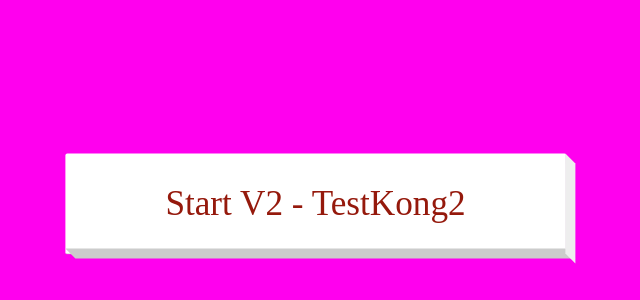
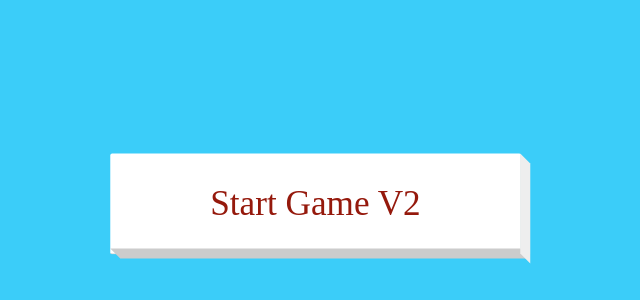
Before and after one commit to tanatworks/Geemu, a React (Create React App) app in the folder Tetris-V2/: page / in a window 1280 px wide. Shown: the part 196-496 px from the top of the page, without its empty margins (324-964 px from the left). Built offline with nearby package versions, Linux system fonts and the light colour scheme; a web font is replaced by a local one.

Commit message:
style: Update background color of StartPage to #3bcdf9 and change button text to 'Start Game V2'

```diff
--- a/Tetris-V2/src/components/StartPage/index.js
+++ b/Tetris-V2/src/components/StartPage/index.js
@@ -5,7 +5,7 @@ const StyledStartPage = styled.div`
     width: 100vw;
     height: 100vh;
     overflow: hidden;
-    background-color: #ff00ee;
+    background-color: #3bcdf9;
 `;
 
 const StartButton = styled.button`
@@ -73,7 +73,7 @@ const StartButton = styled.button`
 const StartPage = ({ startClick }) => {
     return (
         <StyledStartPage>
-            <StartButton onClick={startClick}>Start V2 - TestKong2</StartButton>
+            <StartButton onClick={startClick}>Start Game V2</StartButton>
         </StyledStartPage>
     );
 };
```
